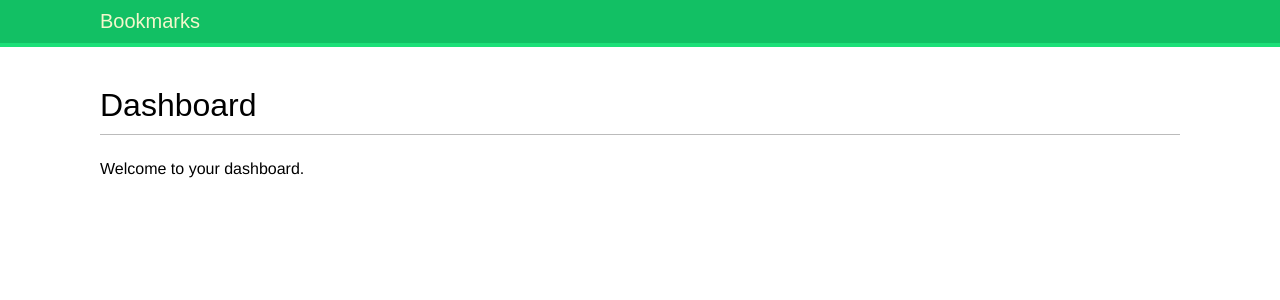
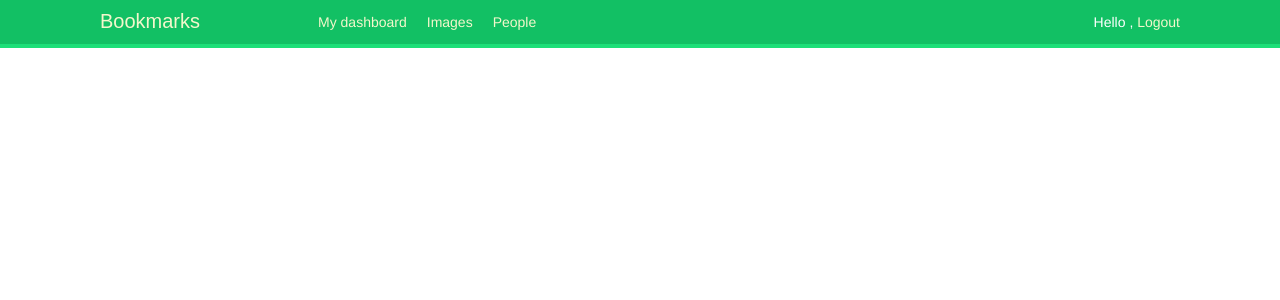
Before and after one commit to Wax30d/SocialWebsiteApp, a Django app: page /account/ in a window 1280 px wide. Shown: the top 300 px of the page. Run offline with Django 4.2, Linux system fonts and the light colour scheme; a user stored in the database is signed in; some web fonts are replaced.

Commit message:
Base templated optimized.

```diff
--- a/account/templates/base.html
+++ b/account/templates/base.html
@@ -8,10 +8,21 @@
   <body>
     <div id="header">
       <span class="logo">Bookmarks</span>
-    </div>
-    <div id="content">
-      {% block content %}
-      {% endblock %}
+      {% if request.user.is_authenticated %}
+        <ul class="menu">
+          <li><a href="{% url 'dashboard' %}">My dashboard</a></li>
+          <li><a href="#">Images</a></li>
+          <li><a href="#">People</a></li>
+        </ul>
+      {% endif %}
+      <span class="user">
+        {% if request.user.is_authenticated %}
+          Hello {{ request.user.first_name }},
+          <a href="{% url 'logout' %}">Logout</a>
+        {% else %}
+          <a href="{% url 'login' %}">Log-in</a>
+        {% endif %}
+      </span>
     </div>
   </body>
 </html>
```
Also changed, not shown: db.sqlite3.
